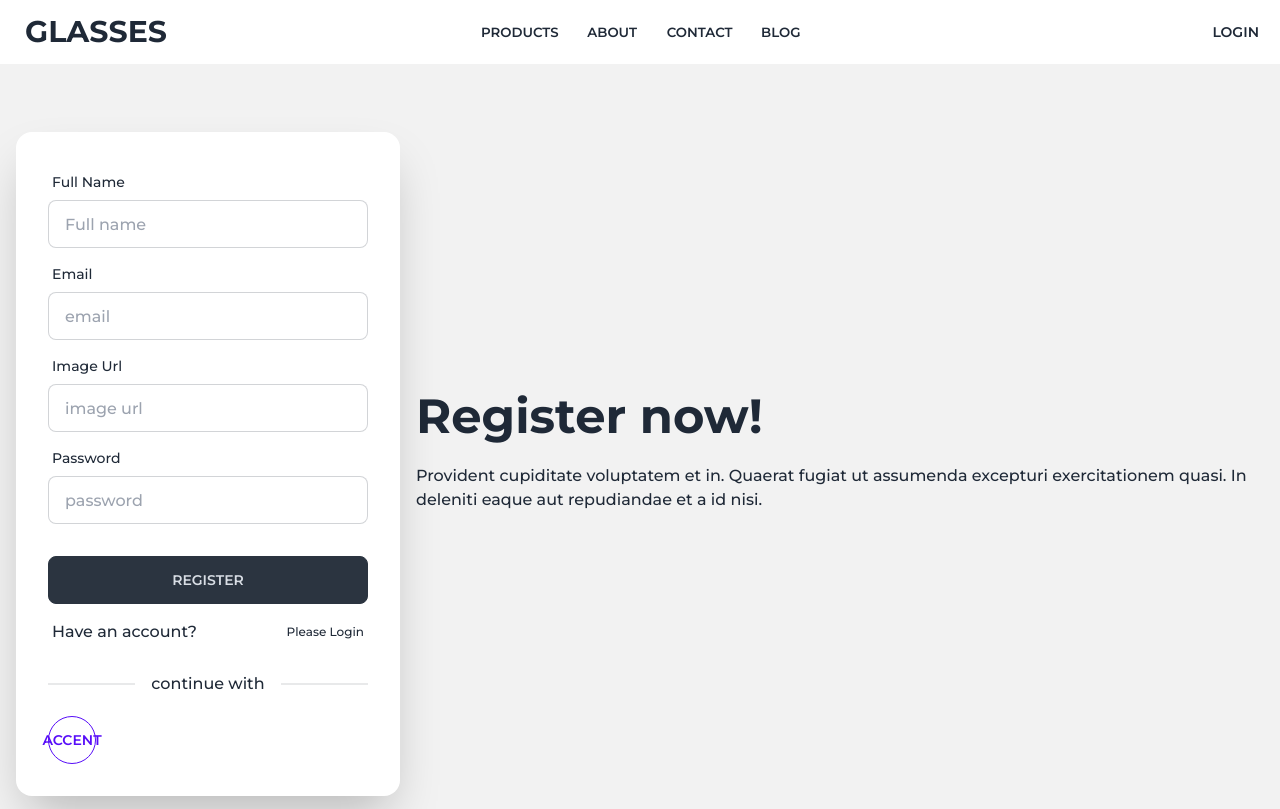
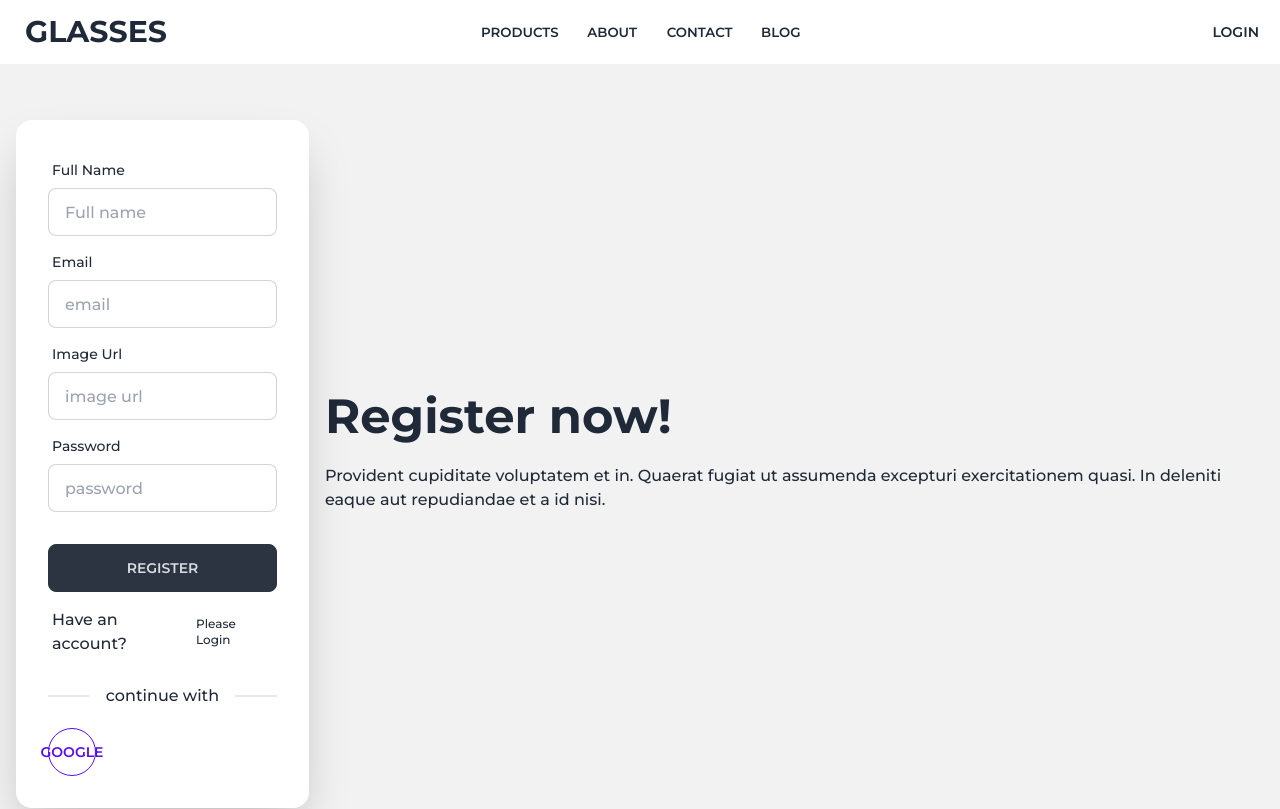
Before and after one commit to SajeedAninda/React-Glasses, a React (Vite) app: page /register in a window 1280 px wide. Shown: the top 809 px of the page. Built offline with nearby package versions, Linux system fonts and the light colour scheme.

Commit message:
Added google login

```diff
--- a/src/Components/AuthProvider/AuthProvider.jsx
+++ b/src/Components/AuthProvider/AuthProvider.jsx
@@ -1,20 +1,25 @@
 import React from 'react';
 import { createContext } from 'react';
-import { GoogleAuthProvider, getAuth } from "firebase/auth";
+import { GoogleAuthProvider, createUserWithEmailAndPassword, getAuth, signInWithPopup } from "firebase/auth";
 import { app } from '../Firebase/firebase.config';
 const auth = getAuth(app);
 const provider = new GoogleAuthProvider();
-
-
-let AuthContext = createContext(null);
+export let AuthContext = createContext(null);
 
 
 const AuthProvider = ({ children }) => {
 
-    let google
+    let googleLogin=()=>{
+       return signInWithPopup(auth, provider);
+    }
+
+    let register=(email,password)=>{
+        return createUserWithEmailAndPassword(auth, email, password);
+    }
 
     let authentication = {
-
+        googleLogin,
+        register
     }
     return (
         <AuthContext.Provider value={authentication}>
--- a/src/Pages/Login/Register.jsx
+++ b/src/Pages/Login/Register.jsx
@@ -10,34 +10,35 @@ const Register = () => {
                         <h1 className="text-5xl font-bold">Register now!</h1>
                         <p className="py-6">Provident cupiditate voluptatem et in. Quaerat fugiat ut assumenda excepturi exercitationem quasi. In deleniti eaque aut repudiandae et a id nisi.</p>
                     </div>
+                    <form>
                         <div className="card flex-shrink-0 w-full max-w-sm shadow-2xl bg-base-100">
                             <div className="card-body">
                                 <div className="form-control">
                                     <label className="label">
                                         <span className="label-text">Full Name</span>
                                     </label>
-                                <input type="text" placeholder="Full name" className="input input-bordered" />
+                                    <input type="text" placeholder="Full name" name='fullName' className="input input-bordered" />
                                 </div>
                                 <div className="form-control">
                                     <label className="label">
                                         <span className="label-text">Email</span>
                                     </label>
-                                <input type="text" placeholder="email" className="input input-bordered" />
+                                    <input type="email" placeholder="email" name='email' className="input input-bordered" />
                                 </div>
                                 <div className="form-control">
                                     <label className="label">
                                         <span className="label-text">Image Url</span>
                                     </label>
-                                <input type="text" placeholder="image url" className="input input-bordered" />
+                                    <input type="text" placeholder="image url" name='imgURL' className="input input-bordered" />
                                 </div>
                                 <div className="form-control">
                                     <label className="label">
                                         <span className="label-text">Password</span>
                                     </label>
-                                <input type="text" placeholder="password" className="input input-bordered" />
+                                    <input type="password" name='password' placeholder="password" className="input input-bordered" />
                                 </div>
                                 <div className="form-control mt-6 p-0">
-                                <button className="btn btn-neutral">Register</button>
+                                    <button type='submit' className="btn btn-neutral">Register</button>
                                 </div>
                                 <label className="label">
                                     Have an account? <Link to="/login" className="label-text-alt link link-hover">Please Login</Link>
@@ -45,6 +46,7 @@ const Register = () => {
                                 <SocialLogin />
                             </div>
                         </div>
+                    </form>
                 </div>
             </div>
         </>
--- a/src/Pages/Login/SocialLogin.jsx
+++ b/src/Pages/Login/SocialLogin.jsx
@@ -1,10 +1,23 @@
+import { useContext } from "react";
+import { AuthContext } from "../../Components/AuthProvider/AuthProvider";
 
-const SocialLogin = () => {
+let SocialLogin = () => {
+    let { googleLogin } = useContext(AuthContext);
+
+    let handleGoogle = () => {
+        googleLogin()
+            .then((result) => {
+                let user = result.user;
+                console.log(user);
+            }).catch((error) => {
+                console.log(error.message)
+            });
+    }
     return (
         <>
             <div className="divider">continue with</div>
             <div className="">
-                <button className="btn btn-primary btn-circle btn-outline">Accent</button>
+                <button onClick={handleGoogle} className="btn btn-primary btn-circle btn-outline">Google</button>
             </div>
         </>
     );
```
Lines whose indentation alone changed are shown as unchanged.
